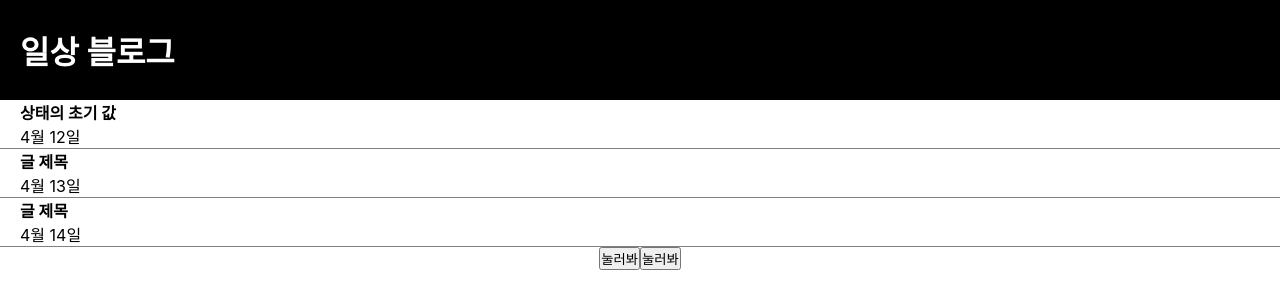
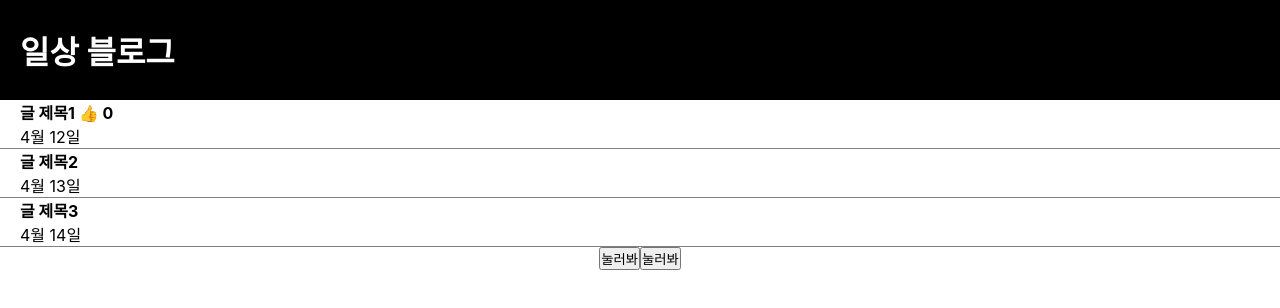
Before and after one commit to nowkwon97/23-04-06-reactStart, a React (Create React App) app in the folder blog/: page / in a window 1280 px wide. Shown: the top 308 px of the page. Built offline with nearby package versions, Linux system fonts and the light colour scheme.

Commit message:
useState 연습

```diff
--- a/blog/src/App.js
+++ b/blog/src/App.js
@@ -1,20 +1,24 @@
-import logo from './logo.svg';
 import './App.css';
 import { useState } from 'react';
 
 function App() {
   // 서버에서 가져온 데이터 변수라 가정해보기.
   // 잠깐 자료 저장할 땐 변수
-  let post = '내동 삼겹살 맛집';
+
   // useState 함수의 인자엔 상태의 초기값을 넣어준다.
-  const [content, setContent] = useState('상태의 초기 값')
-  const onClickEnter = () => setContent('바뀐 자료');
-  const onClickLeave = () => setContent('다시 바뀐 자료');
+  const [content, setContent] = useState('글 제목1')
+  const onClickEnter = () => setContent('바뀐 글 제목');
+  const onClickLeave = () => setContent('다시 바뀐 글 제목');
   // 프로젝트에서 버튼을 눌러 화면을 전환하는 기능에 쓰일 거 같다.
   // useState는 콜백 함수를 통해 처리되는 걸로 보인다.
   // 어떤식으로 쓰일 수 있을까?
   // 자세히 파보자.
+  const [title, setTitle] = useState(['글 제목2', '글 제목3']);
 
+  // 좋아요 수 설정하는 useState
+  const [like, setLike] = useState(0);
+  // 좋아요 클릭시 1 증가
+  const onClickLike = () => setLike(like+1);
   // return() 안에는 병렬로 태그 2개 이상 기입 금지.
   return (
     <div className="App">
@@ -23,15 +27,16 @@ function App() {
       </div>
       <div className="list">
         {/* useState에 저장한 자료 불러올 땐 {} */}
-        <h4>{content}</h4>
+        {/* onClick={} 안에는 함수 이름을 넣어야 한다. */}
+        <h4>{content} <span onClick={onClickLike}>👍</span> {like} </h4>
         <p>4월 12일</p>
       </div>
       <div className="list">
-        <h4>글 제목</h4>
+        <h4>{title[0]}</h4>
         <p>4월 13일</p>
       </div>
       <div className="list">
-        <h4>글 제목</h4>
+        <h4>{title[1]}</h4>
         <p>4월 14일</p>
       </div>
       {/* 버튼의 클릭을 감지, useState를 활용하여 내용을 바꿔준다. */}
```
